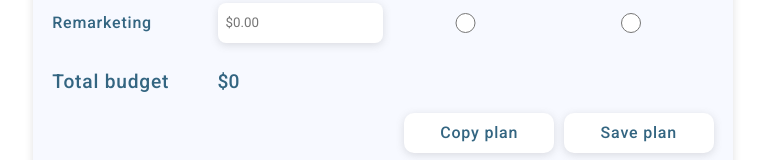
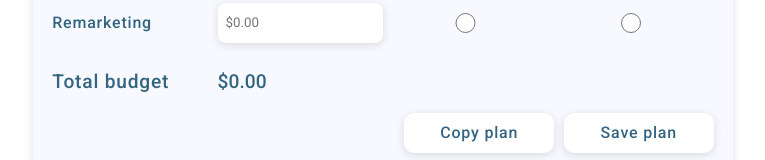
Before and after one commit to olgayavnel/input-mask-form-and-rechart-linechart, a React (Create React App) app: page / in a window 1280 px wide. Shown: the part 558-718 px from the top of the page, without its empty margins (257-1022 px from the left). Built offline with nearby package versions, Linux system fonts and the light colour scheme.

Commit message:
added styling

```diff
--- a/src/Pages/FormComponent/useFormState.js
+++ b/src/Pages/FormComponent/useFormState.js
@@ -27,11 +27,13 @@ function useFormState(initialFormRows) {
     setCosts(newCosts);
   };
 
-  // calculating total costs
+  // calculating total costs, format to the 2 decimal places
   const getTotalCosts = () => {
-    return costs.reduce((total, item) => {
-      return total + Number(item.price);
-    }, 0);
+    return costs
+      .reduce((total, item) => {
+        return total + Number(item.price);
+      }, 0)
+      .toFixed(2);
   };
 
   return { costs, setCosts, handleChange, getTotalCosts };
```
